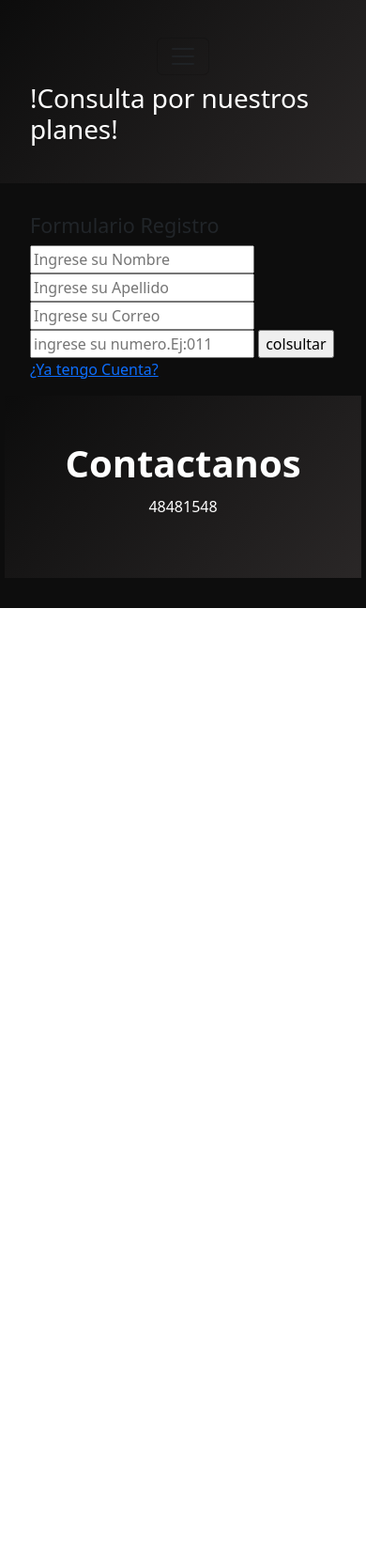
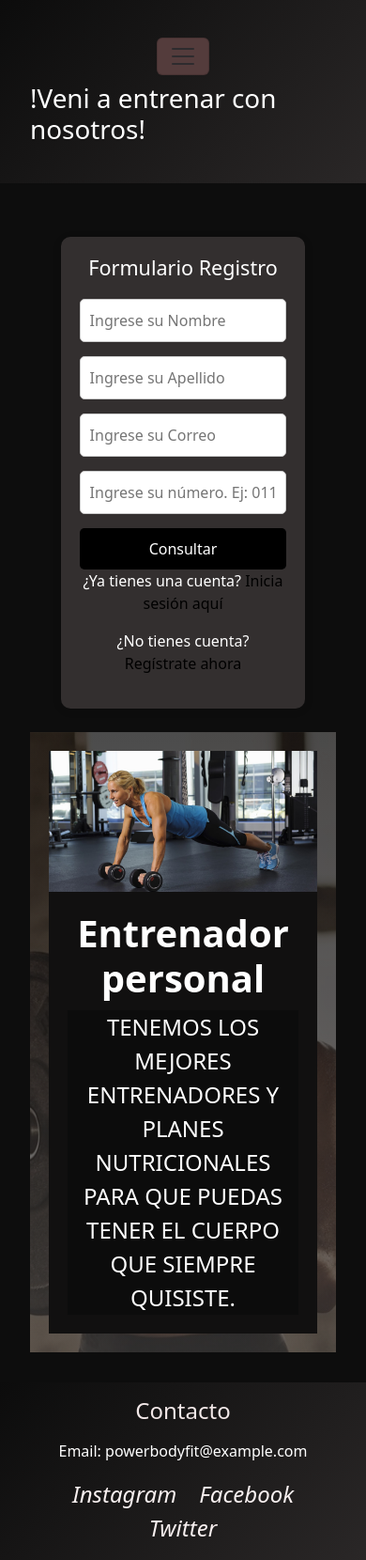
Before and after one commit to agustinl12/pre-entrega-agustinlopez, a plain HTML site: page pages/consultanos.html in a window 390 px wide. Shown: the whole page at 94% size. Before the commit the page ends 844 px from the top, so only its background shows below. Drawn offline with nearby package versions, Linux system fonts and the light colour scheme; files whose address does not match are found by name.

Commit message:
actualizacion proyecto

```diff
--- a/css/style.css
+++ b/css/style.css
@@ -28,7 +28,9 @@ header {
     background: var(--primary-gradient);
     color: white;
 }
-
+button.navbar-toggler{
+    background-color: rgb(84, 60, 60);
+}
 a.nav-link {
     color: #fff;
 }
@@ -119,6 +121,63 @@ main {
     align-items: center;
 }
 
+.form-register {
+    background-color: #332f2f; /* Fondo blanco */
+    border-radius: 10px;
+    box-shadow: 0px 2px 10px rgba(0, 0, 0, 0.1);
+    padding: 20px;
+    margin: 1.5625rem;
+    width: 80%; /* Ancho del formulario */
+    max-width: 400px; /* Ancho máximo del formulario */
+}
+
+.form-register h4 {
+    text-align: center;
+    margin-bottom: 20px;
+    color: white;
+}
+
+.controls {
+    display: block;
+    width: 100%;
+    margin-bottom: 15px;
+    padding: 10px;
+    border: 1px solid #ccc; /* Borde gris claro */
+    border-radius: 5px;
+}
+
+.botons {
+    display: block;
+    width: 100%;
+    padding: 10px;
+    background-color: #000000; /* Botón negro */
+    color: #ffffff; /* Texto blanco */
+    border: none;
+    border-radius: 5px;
+    cursor: pointer;
+    transition: background-color 0.3s ease;
+}
+
+.botons:hover {
+    background-color: #450202;
+}
+
+.account-links {
+    text-align: center;
+}
+
+.account-links a {
+    color: #000000;
+    text-decoration: none;
+    transition: color 0.3s ease; /
+}
+
+.account-links a:hover {
+    color: #440202; /
+}
+
+
+
 /* Plan boxes */
 .box-container {
     display: grid;
@@ -157,6 +216,43 @@ main {
 .box p {
     font-size: 1.2rem;
 }
+
+/* Estilos para el texto "Acerca del gimnasio y los planes" */
+.about-gym {
+    padding: 20px;
+    background-color: #282727;
+    border-radius: 5px;
+}
+
+.about-gym h2 {
+    font-size: 32px;
+    color: #e9e3e3;
+    margin-bottom: 20px;
+}
+
+.about-gym h3 {
+    font-size: 24px;
+    color: #f2f0f0;
+    margin-bottom: 10px;
+}
+
+.about-gym p {
+    font-size: 16px;
+    color: #e8e3e3;
+    margin-bottom: 20px;
+}
+
+.about-gym ul {
+    list-style: disc;
+    margin-left: 20px;
+}
+
+.about-gym li {
+    font-size: 16px;
+    color: #fbf9f9;
+    margin-bottom: 10px;
+}
+
 
 /* About and Price sections */
 .content {
--- a/pages/consultanos.html
+++ b/pages/consultanos.html
@@ -32,10 +32,9 @@
             </nav>
 
             <h1 class="frase">
-                !Consulta por nuestros planes!
+                !Veni a entrenar con nosotros!
             </h1>
         </header>
-
         <main>
             <section class="form-register">
                 <h4>Formulario Registro</h4>
@@ -46,20 +45,55 @@
 
                     <input class="controls" type="email" name="correo" id="correo" placeholder="Ingrese su Correo">
 
-                <input class="controls" type="tel" name="telefono" id="telefono" placeholder="ingrese su numero.Ej:011">
+                    <input class="controls" type="tel" name="telefono" id="telefono" placeholder="Ingrese su número. Ej: 011">
 
-                <input class="botons" type="submit" value="colsultar" />
+                    <input class="botons" type="submit" value="Consultar" />
                 </div>
 
-            <p><a href="#">¿Ya tengo Cuenta?</a></p>
+                <div class="account-links">
+                    <p>¿Ya tienes una cuenta? <a href="#">Inicia sesión aquí</a></p>
+                    <p>¿No tienes cuenta? <a href="#">Regístrate ahora</a></p>
+                </div>
             </section>
+
+            <section class="content prices">
+                <div class="imagen2">
+                    <img src="../assets/img/imagen.9.png" alt="Imagen del contenido principal">
+                </div>
+
+            <article class="contain2">
+                <h2 class="title">Entrenador personal</h2>
+                <p> TENEMOS LOS MEJORES ENTRENADORES Y PLANES NUTRICIONALES PARA QUE PUEDAS TENER EL CUERPO QUE SIEMPRE
+                    QUISISTE.
+                </p>
+            </article>
+        </main>
+
     <footer>
-            <section class="content contact">
-                <h2 class="title">Contactanos</h2>
-                <p>48481548</p>
-            </section>
+        <div class="contacto">
+            <h3>Contacto</h3>
+            <p>Email: powerbodyfit@example.com</p>
+        </div>
+        <div class="redes-sociales">
+            <ul>
+                <li>
+                    <a href="#" target="_blank" aria-label="Instagram">
+                        <i class="fab fa-instagram">Instagram</i>
+                    </a>
+                </li>
+                <li>
+                    <a href="#" target="_blank" aria-label="Facebook">
+                        <i class="fab fa-facebook">Facebook</i>
+                    </a>
+                </li>
+                <li>
+                    <a href="#" target="_blank" aria-label="Twitter">
+                        <i class="fab fa-twitter">Twitter</i>
+                    </a>
+                </li>
+            </ul>
+        </div>
     </footer>
-    </main>
     <script src="https://cdn.jsdelivr.net/npm/bootstrap@5.3.0/dist/js/bootstrap.bundle.min.js" integrity="sha384-geWF76RCwLtnZ8qwWowPQNguL3RmwHVBC9FhGdlKrxdiJJigb/j/68SIy3Te4Bkz" crossorigin="anonymous"></script>
 </body>
 </html>
```
Also changed, not shown: index.html (+9 -11 lines), pages/nosotros.html (+2 -4 lines), pages/planes.html (+31 -11 lines), assets/img/imagen.8.jpg (added), assets/img/imagen.9.png (added). Lines whose indentation alone changed are shown as unchanged.
